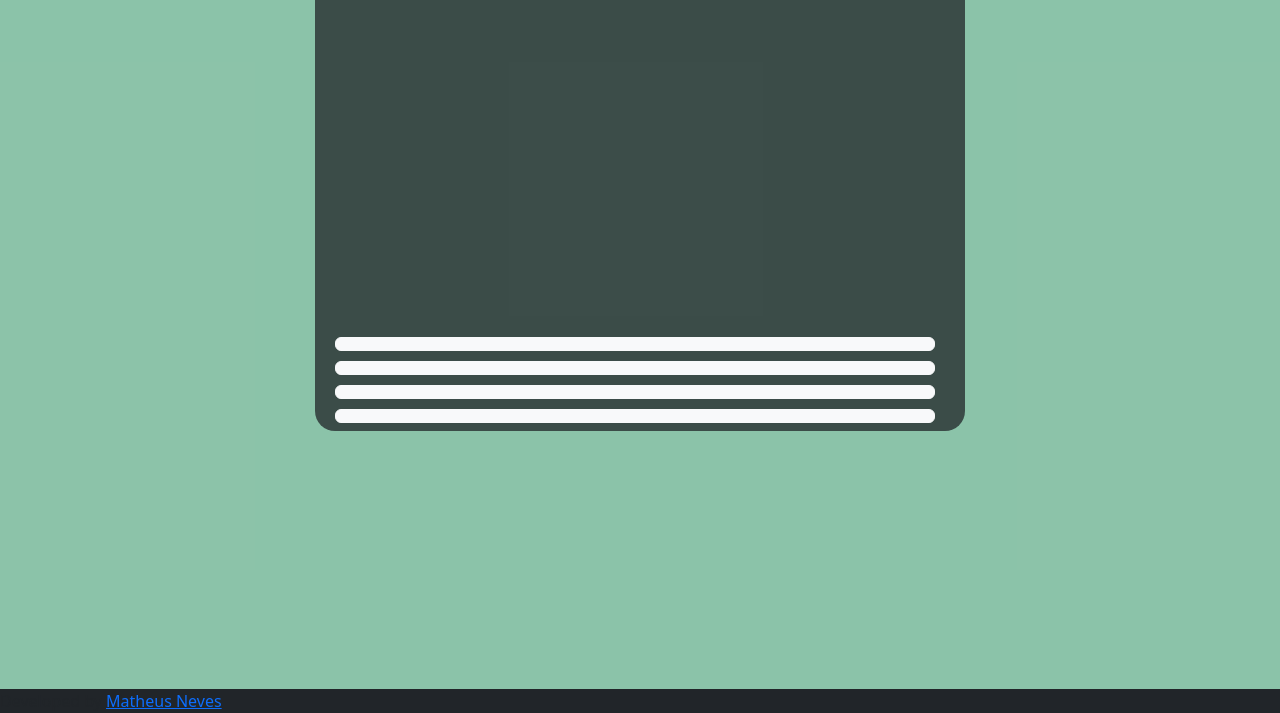
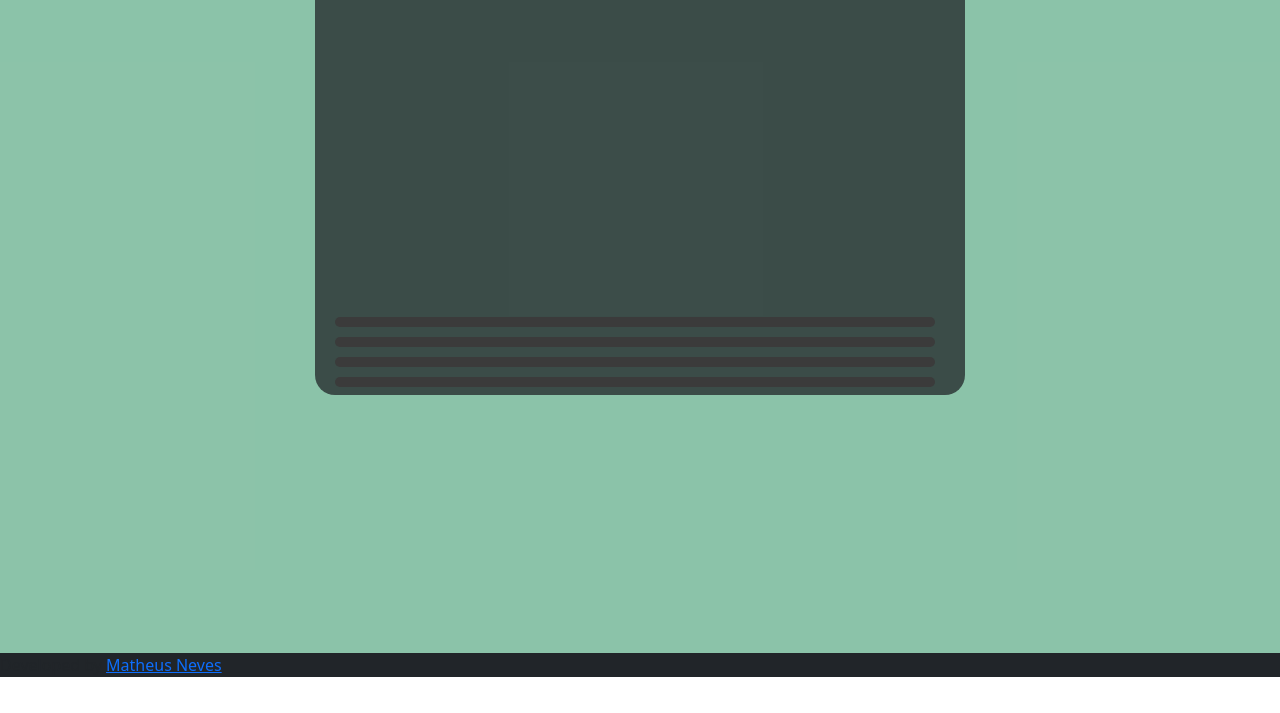
Before and after one commit to matheusnevesb/flag-game, a website: page index.html in a window 1280 px wide. Shown: the part 193-906 px from the top of the page. After the commit the page ends 870 px from the top, so only its background shows below. Drawn offline with nearby package versions, Linux system fonts and the light colour scheme; no server answers.

Commit message:
Corrigido class dos respostas

```diff
--- a/script.js
+++ b/script.js
@@ -32,10 +32,10 @@ function allContries() {
     let choices = answersBtns.children;
     for (let i = 0; i < choices.length; i += 1){
         if (choices[i].classList !== ''){
-            choices[i].classList.remove(choices[i].classList[2])
+            choices[i].classList.remove(choices[i].classList[0])
         }
-        choices[i].classList.add('btn')
-        choices[i].classList.add('btn-light')
+        // choices[i].classList.add('btn')
+        // choices[i].classList.add('btn-light')
     }
 
 }
--- a/style.css
+++ b/style.css
@@ -69,7 +69,7 @@ main {
 }
 
 .container-answers {
-    margin-top: 20px;
+    /* margin-top: 20px; */
     width: 100%;
     max-width: 600px;
     display: flex;
@@ -79,6 +79,11 @@ main {
 
 .container-answers span {
     cursor: pointer;
+    background-color: rgb(59, 59, 59);
+    padding: 5px;
+    border-radius: 8px;
+    font-weight: bold;
+    letter-spacing: 2px;
 }
 
 .container-answers .correct {
```
